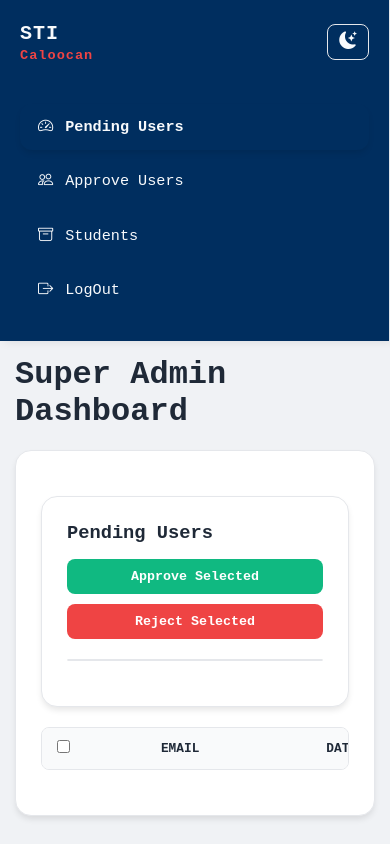
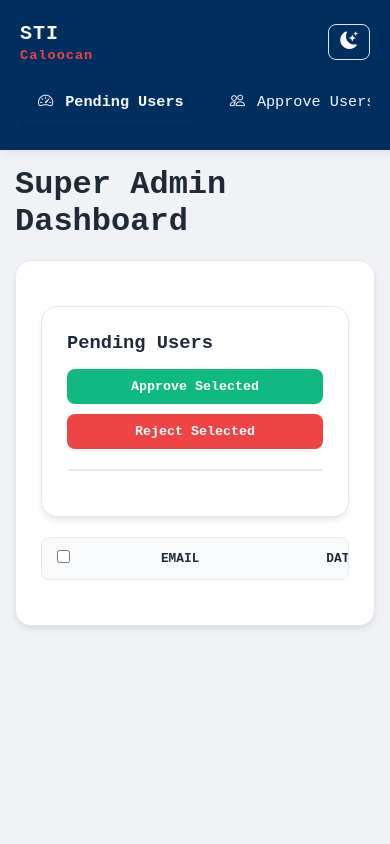
Before and after one commit to LailaAngeles/Syntax-Error--Website, a plain HTML site: page SuperAdmin/Dashboard.html in a window 390 px wide. Drawn offline with nearby package versions, Linux system fonts and the light colour scheme; no server answers.

Commit message:
updated Dashboard  UI

```diff
--- a/SuperAdmin/AdminDashboard.css
+++ b/SuperAdmin/AdminDashboard.css
@@ -182,20 +182,57 @@ button { padding: 10px 20px; border-radius: 8px; border: none; font-weight: 600;
 .reject { background-color: var(--risk-color); color: white; }
 button:hover { opacity: 0.8; }
 
-/* --- RESPONSIVE --- */
+/* --- MOBILE ADAPTATION --- */
 @media (max-width: 768px) {
+    body {
+        flex-direction: column;
+    }
+
     .sidebar {
         width: 100% !important;
-        position: relative;
-        padding: 20px;
+        height: auto;
+        padding: 15px;
+        border-right: none;
+        border-bottom: 1px solid var(--border);
     }
 
-    /* Ensure the main content doesn't break layout */
+    .sidebar-header {
+        margin-bottom: 15px;
+    }
+
+
+    .sidebar ul {
+        display: flex;
+        flex-direction: row;
+        gap: 10px;
+        overflow-x: auto;
+        white-space: nowrap;
+        padding-bottom: 5px;
+        scrollbar-width: none;
+    }
+
+    .sidebar ul::-webkit-scrollbar {
+        display: none;
+    }
+
+    .sidebar li {
+        margin-bottom: 0;
+        flex-shrink: 0;
+    }
+
     .main-content {
-        width: 100% !important;
-        padding: 15px !important;
+        width: 100%;
+        padding: 15px;
     }
-}/* --- SIDEBAR & LAYOUT FIXES --- */
+
+    .actions-bar {
+        flex-direction: column;
+    }
+
+    .actions-bar button {
+        width: 100%;
+    }
+}
 body {
     display: flex;
     min-height: 100vh;
```
